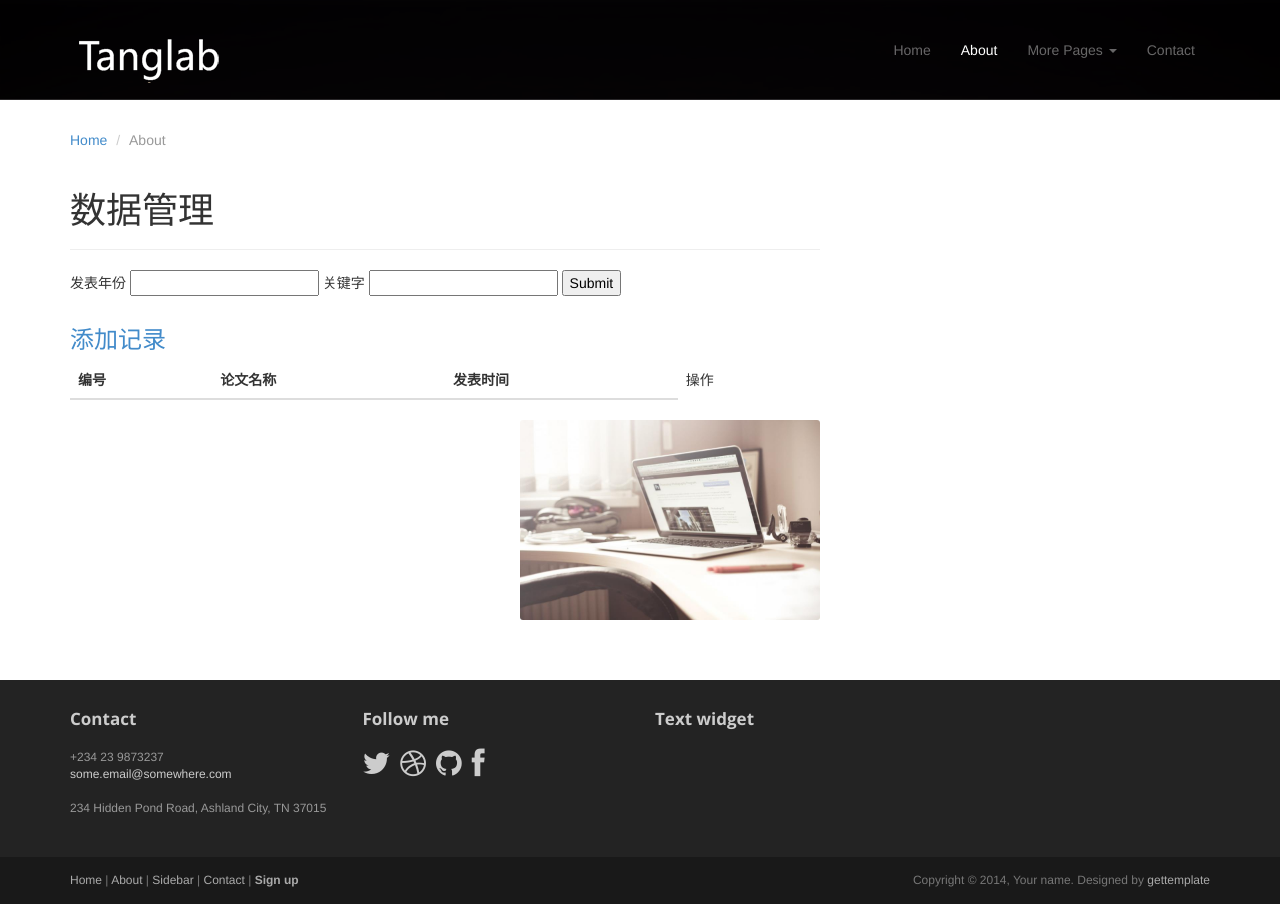
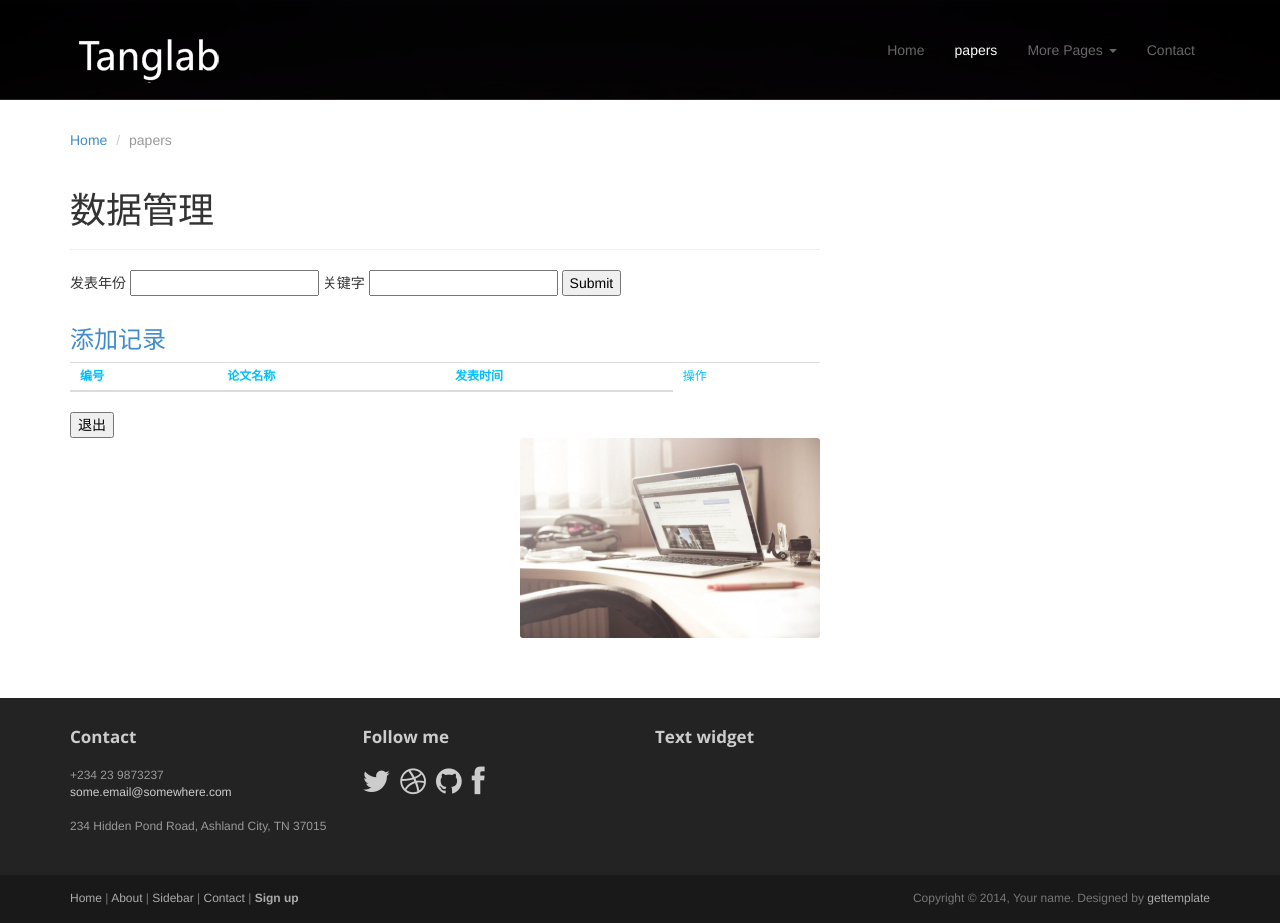
Before and after one commit to SkyFishT/mongoPro-1, a Django app: page /tanglab/manage in a window 1280 px wide. Run offline with Django 3.2, Linux system fonts and the light colour scheme; data that the repository does not hold is empty; parts of the project's set-up code (start-up, migrations or seed data) failed here and were passed over; some libraries are stand-ins or nearby versions.

Commit message:
some changes

```diff
--- a/labs/templates/labs/about.html
+++ b/labs/templates/labs/about.html
@@ -26,7 +26,6 @@
 	<script src="{% static 'assets/js/respond.min.js' %}"></script>
 	<![endif]-->
     <!--表单js和样式-->
-
     <style type="text/css">
 /* Border styles */
 #table-1 thead, #table-1 tr {
@@ -67,7 +66,8 @@ background: #FFF
         <div class="navbar-collapse collapse">
             <ul class="nav navbar-nav pull-right">
                 <li><a href="{% url 'labs:index' %}">Home</a></li>
-                <li class="active"><a href="{% url 'labs:show' %}">About</a></li>
+                <li class="active"><a href="{% url 'labs:show' %}">Papers</a></li>
+
                 <li class="dropdown">
                     <a href="#" class="dropdown-toggle" data-toggle="dropdown">More Pages <b class="caret"></b></a>
                     <ul class="dropdown-menu">
--- a/labs/templates/labs/index.html
+++ b/labs/templates/labs/index.html
@@ -37,8 +37,9 @@
 			</div>
 			<div class="navbar-collapse collapse">
 				<ul class="nav navbar-nav pull-right">
-					<li class="active"><a href="#">HOME</a></li>
-					<li><a href="{% url 'labs:show' %}">About</a></li>
+					<li class="active"><a href="#">Home</a></li>
+					<li><a href="{% url 'labs:show' %}">Papers</a></li>
+
 					<li class="dropdown">
 						<a href="#" class="dropdown-toggle" data-toggle="dropdown">More Pages <b class="caret"></b></a>
 						<ul class="dropdown-menu">
--- a/labs/templates/labs/manage.html
+++ b/labs/templates/labs/manage.html
@@ -24,6 +24,30 @@
 	<script src="{% static 'assets/js/html5shiv.js' %}"></script>
 	<script src="{% static 'assets/js/respond.min.js' %}"></script>
 	<![endif]-->
+    <!--表单js和样式-->
+    <style type="text/css">
+/* Border styles */
+#table-1 thead, #table-1 tr {
+border-top-width: 1px;
+border-top-style: solid;
+border-top-color: rgb(220,220,220);
+}
+/* Padding and font style */
+#table-1 td, #table-1 th {
+padding: 5px 10px;
+font-size: 12px;
+font-family: Verdana;
+color: rgb(0,191,255);
+}
+
+/* Alternating background colors */
+#table-1 tr:nth-child(even) {
+background: rgb(220,220,220)
+}
+#table-1 tr:nth-child(odd) {
+background: #FFF
+}
+</style>
 </head>
 
 <body>
@@ -40,7 +64,7 @@
         <div class="navbar-collapse collapse">
             <ul class="nav navbar-nav pull-right">
                 <li><a href="{% url 'labs:index' %}">Home</a></li>
-                <li class="active"><a href="{% url 'labs:manage' %}">About</a></li>
+                <li class="active"><a href="{% url 'labs:manage' %}">papers</a></li>
                 <li class="dropdown">
                     <a href="#" class="dropdown-toggle" data-toggle="dropdown">More Pages <b class="caret"></b></a>
                     <ul class="dropdown-menu">
@@ -61,8 +85,8 @@
 <div class="container">
 
     <ol class="breadcrumb">
-        <li><a href="index.html">Home</a></li>
-        <li class="active">About</li>
+        <li><a href="{% url 'labs:index' %}">Home</a></li>
+        <li class="active">papers</li>
     </ol>
 
     <div class="row">
@@ -93,7 +117,7 @@
             <h3>
                 <a href="{% url 'labs:edit_page' '0' %}">添加记录</a>
             </h3>
-            <table class="table" aling=center>
+            <table class="table" aling=center id="table-1">
                 <caption></caption>
                 <thead>
                 <tr>
@@ -115,6 +139,10 @@
                 {% endfor %}
                 </tbody>
             </table>
+            <!--退出编辑-->
+            <form role="form" action="{% url 'labs:show' %}" method="get">
+                <input type="submit" name="sign_out" value="退出">
+            </form>
             </body>
             <p><img src="{% static 'assets/images/mac.jpg' %}" alt="" class="img-rounded pull-right"
                     width="300"></p>
--- a/labs/templates/labs/signin.html
+++ b/labs/templates/labs/signin.html
@@ -41,13 +41,14 @@
             <ul class="nav navbar-nav pull-right">
                 <li><a href="{% url 'labs:show' %}">Home</a></li>
                 <li><a href="about.html">About</a></li>
+                <!--
                 <li class="dropdown">
                     <a href="#" class="dropdown-toggle" data-toggle="dropdown">More Pages <b class="caret"></b></a>
                     <ul class="dropdown-menu">
                         <li><a href="sidebar-left.html">Left Sidebar</a></li>
                         <li><a href="sidebar-right.html">Right Sidebar</a></li>
                     </ul>
-                </li>
+                </li>-->
                 <li><a href="contact.html">Contact</a></li>
                 <li class="active"><a class="btn" href="signin.html">SIGN IN / SIGN UP</a></li>
             </ul>
--- a/labs/urls.py
+++ b/labs/urls.py
@@ -11,4 +11,5 @@ urlpatterns =[
     url(r'^edit/(?P<index>\d+)$', views.edit, name='edit_page'),
     url(r'^edit/action$', views.edit_action, name='edit_action'),
     url(r'^delete/(?P<index>\d+)$', views.delete, name='delete'),
+    url(r'^sidebar-left', views.sign, name='sign'),
 ]
--- a/labs/views.py
+++ b/labs/views.py
@@ -141,6 +141,7 @@ def query_action(request):
         else:  # 获得相应年份的查询集,年份存在，并且长度正确
             yrst = PpInfor.objects(pub_time=year).order_by('-pub_time')
         # 关键字存在
+        title=''
         if key:
             print key
             result = []
@@ -150,9 +151,13 @@ def query_action(request):
                     result.append(item)
                     continue
                 for name in item.autor_name:
-                    first = name.first_name.lower()
-                    last = name.last_name.lower()
-                    if key in first or key in last:
+                    first = name.first_name
+                    if first:
+                        first=first.lower()
+                    last = name.last_name
+                    if last:
+                        last=last.lower()
+                    if first and last and (key in first or key in last):
                         result.append(item)
             if not result:
                 errors.append('没有找到匹配的文档！')
@@ -160,3 +165,5 @@ def query_action(request):
             result = yrst
         return render(request, 'labs/manage.html', {'tmp': result, 'error': errors})
     return render(request, 'labs/manage.html', {'tmp': all, 'error': errors})
+def sidebar_left(request):
+    return render(request, 'labs/sidebar-left.html')
```
